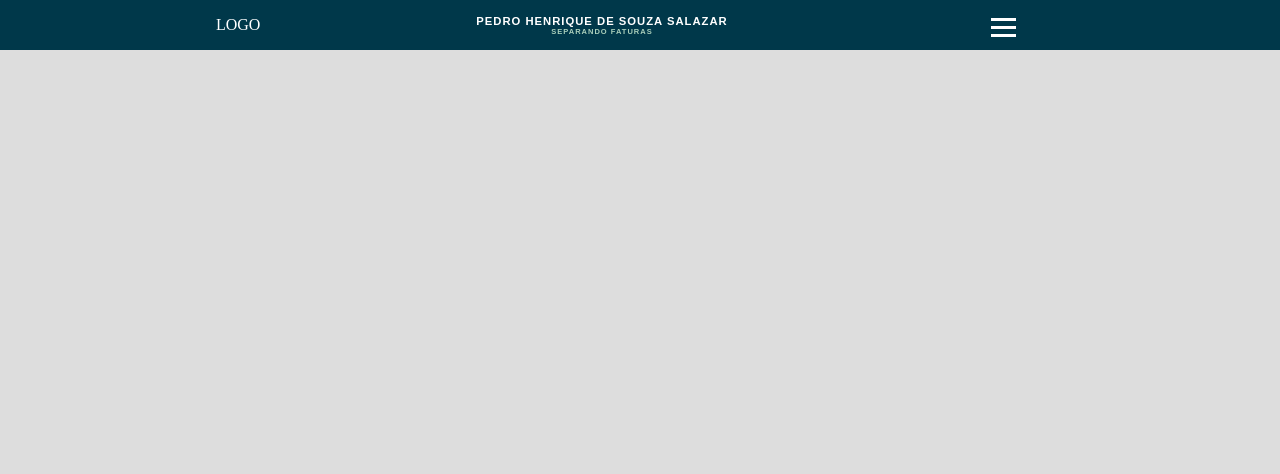
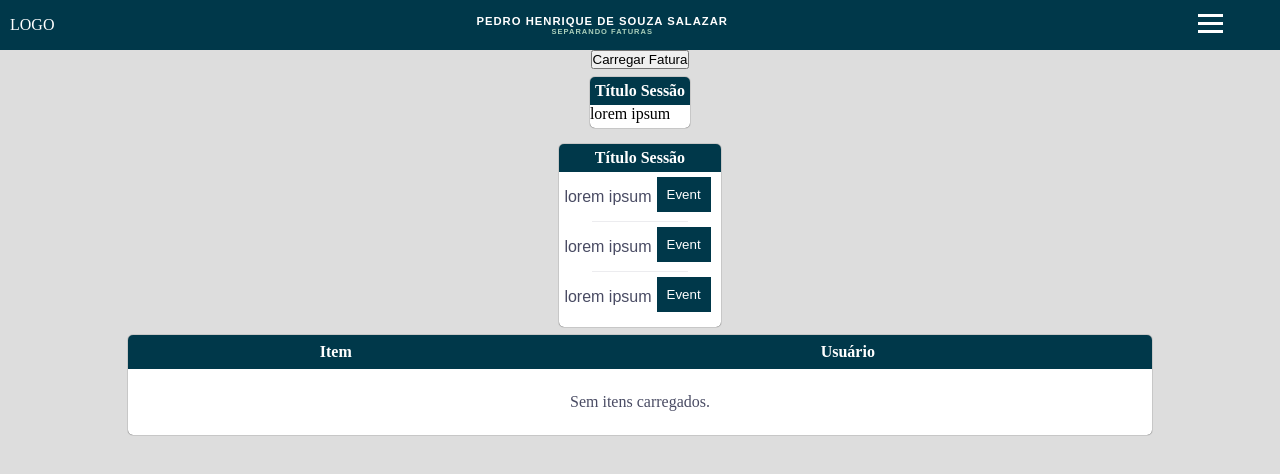
Before and after one commit to PHSalazar/bill-split, a website: page index.html in a window 1280 px wide. Drawn offline with Linux system fonts and the light colour scheme.

Commit message:
Atualização do Index v2

```diff
--- a/index.html
+++ b/index.html
@@ -31,5 +31,49 @@
             </div>
         </nav>
     </header>
+
+
+    <main>
+      <input type="file" id="file-pdf" accept=".pdf" style="display: none">
+    <button id="loadBill">Carregar Fatura</button>
+
+
+      <section class="card">
+        <h2>Título Sessão</h2>
+        <p>
+          <p>lorem ipsum</p>
+        </p>
+      </section>
+
+     <section class="card">
+       <h2>Título Sessão</h2>
+         <p class="card-post-item">
+           lorem ipsum
+            <button class="card-post-button">Event</button>
+         </p>
+
+         <p class="card-post-item">
+           lorem ipsum
+            <button class="card-post-button">Event</button>
+         </p>
+
+         <p class="card-post-item">
+           lorem ipsum
+           <button class="card-post-button">Event</button>
+         </p>
+     </section>
+
+
+     <table id="fatura-itens">
+       <thead>
+         <td colspan="2">Item</td>
+         <td colspan="1">Usuário</td>
+       </thead>
+       <tbody>
+         <td class="no-item-loaded" colspan="3">
+           Sem itens carregados.
+         </td>
+       </tbody>
+     </table>
 </body>
 </html>
--- a/style.css
+++ b/style.css
@@ -15,12 +15,14 @@ body {
     display: flex;
     flex-direction: row;
     align-items: center;
-    justify-content: space-evenly;
+    justify-content: space-between;
     width: 100%;
     height: 50px;
     background: #00384A;
     color: #fff;
     text-transform: uppercase;
+    padding: 0 10px;
+    z-index: 999;
 }
 #nav > .center {
     font-size: .47rem;
@@ -41,7 +43,7 @@ body {
     flex-direction: column;
     align-items: center;
     position: relative;
-    top: 80px;
+    top: 78px;
 }
 label[for=menu_label] {
     display: flex;
@@ -63,6 +65,9 @@ label[for=menu_label] > span {
     background: #00384A;
     border-radius: 0 0 10px 10px;
     transition: 0;
+    z-index: 999;
+    width: 120px;
+    margin-top: 14px;
 }
 #menu_label:checked + #menu {
     visibility: visible;
@@ -75,16 +80,146 @@ label[for=menu_label] > span {
 }
 #menu > li:hover {
     background: #006384;
+    transition: .6s;
+    padding-left: 35px;
 }
 #menu > li:last-child {
-    margin-bottom: 20px;
+    margin-bottom: 10px;
+}
+
+/* Main */
+main {
+  display: flex;
+  flex-direction: column;
+  justify-content: center;
+  align-items: center;
+}
+section > h1 {
+  text-align: center;
 }
 
 
+  /* Section card */
+
+section.card {
+  background: #fff;
+  border-radius: 5px;
+  box-shadow: 0 0 1px #000;
+  margin: 8px;
+  position: relative;
+  padding-bottom: 5px;
+  display: flex;
+  flex-direction: column;
+}
+section.card > h2 {
+  text-align: center;
+  background: #00384A;
+  color: #fff;
+  font-weight: bold;
+  font-size: 1rem;
+  padding: 5px;
+  border-radius: 5px 5px 0 0;
+}
+section.card > p.card-post-item {
+  padding: 5px;
+  color: #494B63;
+  font-family: Arial, Helvetica, sans-serif;
+  display: flex;
+  flex-direction: row;
+  align-items: center;
+  justify-content: space-between;
+  position: relative;
+}
+section.card > p.card-post-item:not(:last-child)::after {
+  display: block;
+  content: "";
+  position: absolute;
+  bottom: 0;
+  left: 20%;
+  right: 20%;
+  height: 1px;
+  background: rgba(73, 75, 99, .1);
+  margin: 0 auto;
+}
+section.card p.card-post-item > .card-post-button {
+  background: #00384A;
+  color: #fff;
+  padding: 10px;
+  margin: 0 5px 5px;
+  border: none;
+  color: #fff;
+  position: relative;
+  float: right;
+  cursor: pointer;
+}
+section.card button:active {
+  background: #006384;
+}
+
+/* Tabela de Usuários */
+#fatura-itens {
+  background: #fff;
+  width: 80vw;
+  min-height: 100px;
+  border-color: #494B63;
+  border-collapse: collapse;
+  border-radius: 5px;
+  overflow: hidden;
+  box-shadow: 0 0 1px #000;
+}
+#fatura-itens > thead {
+  background: #00384A;
+  color: #fff;
+  text-align: center;
+}
+#fatura-itens > thead td {
+  padding: 8px;
+  font-weight: bold;
+}
+#fatura-itens > tbody td.no-item-loaded {
+  color: #494B63;
+  text-align: center;
+  font-weight: 200;
+}
+#fatura-itens > tbody > td {
+
+}
+
+
+/***********/
 /* Mobile */
+/***********/
 
 @media (max-width: 600px) {
     #nav > .center {
-        display: none;
-    }
+  display: none;
+  }
+
+    /* Main */
+    main {
+padding-top: 20px;
+  }
+   section {
+width: 80vw;
+  }
+
+  /* Carregar Fatura */
+#loadBill {
+  background: linear-gradient(180deg, #00384A, #022834);
+  opacity: 1;
+  padding: 20px;
+  width: 110%;
+  margin: 0 auto;
+  color: #fff;
+  border: none;
+  outline: none;
+  text-transform: uppercase;
+  letter-spacing: 2px;
+  position: fixed;
+  bottom: 0;
 }
+#loadBill:active {
+  background: #006384;
+}
+
+}
```
